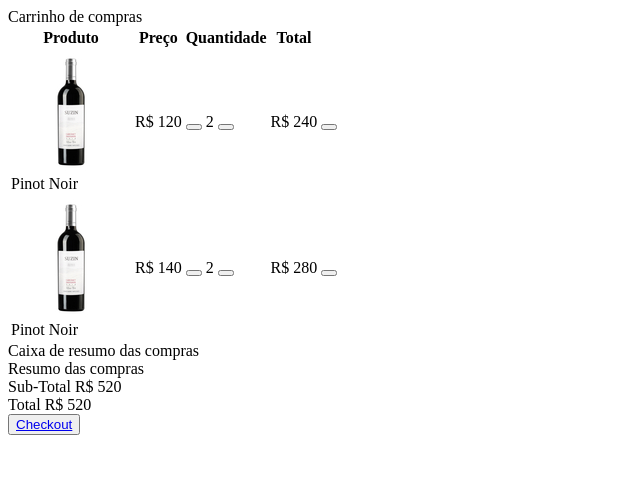
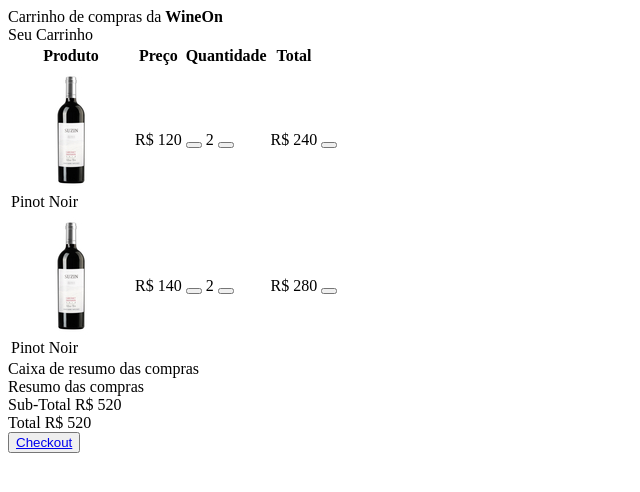
Before and after one commit to fatima330/projeto_ecommerce, a plain HTML site: page carrinho.html in a window 1280 px wide. Shown: the whole page, without its empty margins (0-640 px from the left). Drawn offline with Linux system fonts and the light colour scheme.

Commit message:
html do carrinho modificado

```diff
--- a/carrinho.html
+++ b/carrinho.html
@@ -3,13 +3,14 @@
 <head>
     <meta charset="UTF-8">
     <meta name="viewport" content="width=device-width, initial-scale=1.0">
-    <title>Carrinho</title>
+    <title>Carrinho de Compras</title>
 </head>
 <body>
-    <header><span>Carrinho de compras</span></header>
+    <header><span>Carrinho de compras da <b>WineOn</b></span></header>
     <main>
-        <div class="Seu Carrinho"></div>
-        <div>
+        <div class="page-title">Seu Carrinho</div>
+        <div class="content">
+            <section>
             <table>
                 <tehad>
                     <tr>
@@ -80,7 +81,7 @@
                     </tr>
                 </tbody>
             </table>
-
+        </section>
             <aside> <!--separando o conteudo com aside, bloco com resumo da compra-->
                     <div class="box">Caixa de resumo das compras
                         <header>Resumo das compras</header>
```
